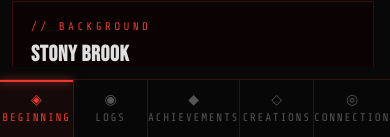
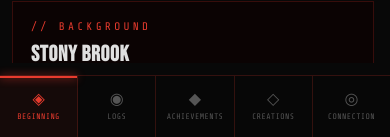
Before and after one commit to YodaheZegeye/portfolio, a Next.js app: page / in a window 390 px wide. Both pictures are taken after a click on the button "▶ ENTER THE SYSTEM". Shown: the part 707-844 px from the top of the page. Built offline with nearby package versions, Linux system fonts and the light colour scheme.

Commit message:
Edit BottomNav.module component [2026-08-20 22:04:32]

```diff
--- a/components/game/BottomNav.module.css
+++ b/components/game/BottomNav.module.css
@@ -22,6 +22,7 @@
   cursor: pointer;
   transition: background 0.15s, color 0.15s;
   position: relative;
+  -webkit-tap-highlight-color: transparent;
 }
 
 .btn:last-child {
@@ -59,3 +60,19 @@
   font-size: 11px;
   letter-spacing: 0.15em;
 }
+
+/* ── Mobile ────────────────────────────────────────── */
+@media (max-width: 768px) {
+  .nav {
+    height: 62px;
+  }
+
+  .label {
+    font-size: 8px;
+    letter-spacing: 0.05em;
+  }
+
+  .icon {
+    font-size: 16px;
+  }
+}
```
